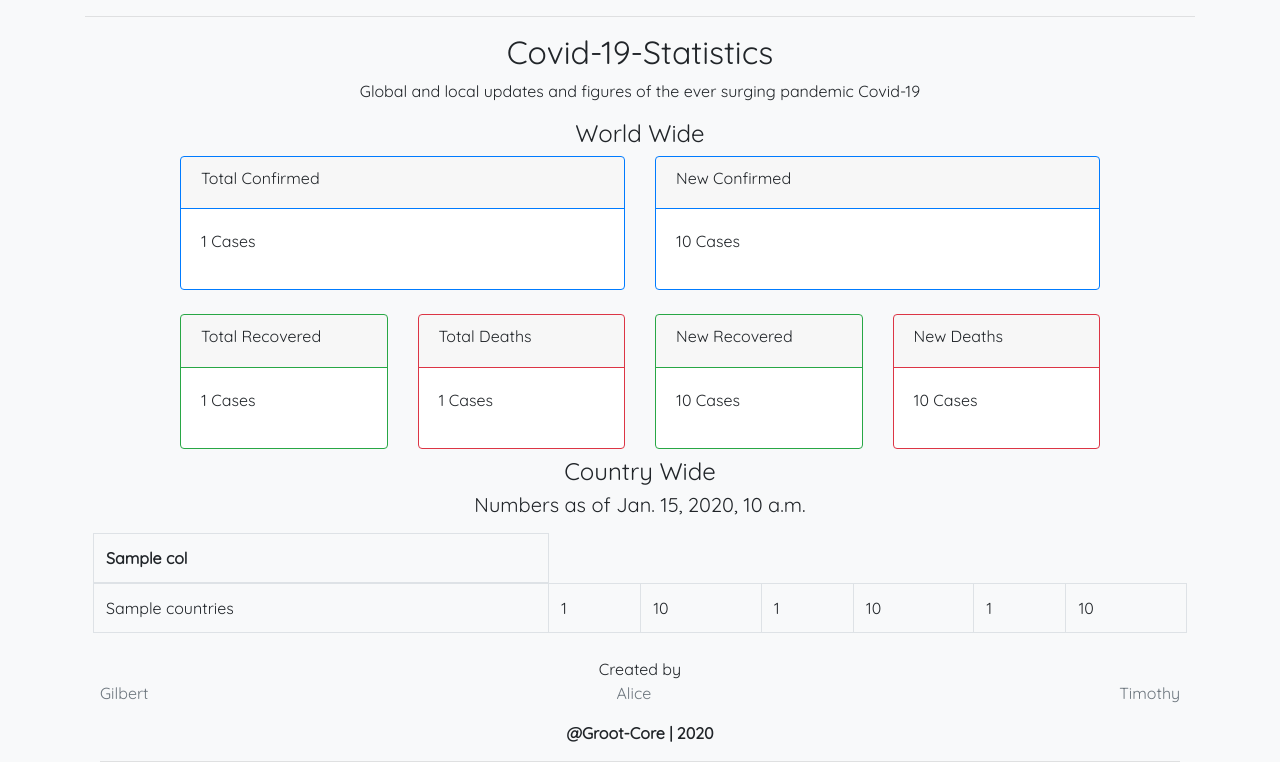
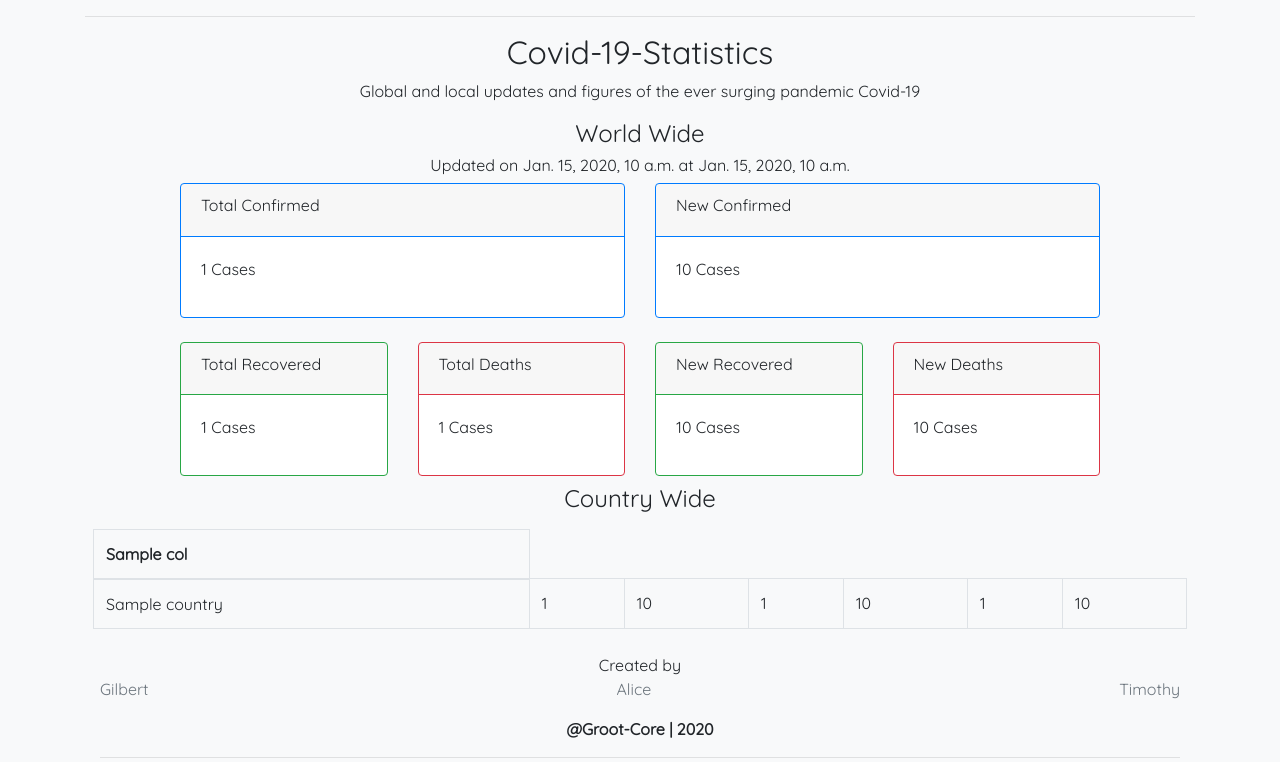
Before and after one commit to wwangwe/Covid-19-Updates, a Django app: template analysis/templates/analysis/index.html in a window 1280 px wide. Shown: the part 72-834 px from the top of the page. Run offline with Django 3.2, Linux system fonts and the light colour scheme; the template is opened without the code that fills it: most values are stand-ins (such as "Sample title", 1, 10 or a date in 2020); some libraries are stand-ins or nearby versions.

Commit message:
Change context format to fit updated in view

```diff
--- a/analysis/templates/analysis/index.html
+++ b/analysis/templates/analysis/index.html
@@ -11,6 +11,7 @@
     <h1 class="text-center text-danger">{{error_msg}}</h1>
 {% else %}
 <h4 class="text-center">World Wide</h4>
+<h6 class="text-center"> Updated on {{date}} at {{time}}</h6>
 <div>
     <div class="row h-75 justify-content-center align-items-center">
         <div class="col-sm-5">
@@ -19,7 +20,7 @@
                     <h6>Total Confirmed</h6>
                 </div>
                 <div class="card-body">
-                    <p>{{ dict.total_confirmed|intword|intcomma }} Cases </p>
+                    <p>{{ world.TotalConfirmed|intword|intcomma }} Cases </p>
                 </div>
             </div>
             <div class="row justify-content-center align-items-center">
@@ -29,7 +30,7 @@
                             <h6>Total Recovered</h6>
                         </div>
                         <div class="card-body">
-                            <p>{{dict.total_recovered|intword|intcomma}} Cases</p>
+                            <p>{{world.TotalRecovered|intword|intcomma}} Cases</p>
                         </div>
                     </div>
                 </div>
@@ -39,7 +40,7 @@
                             <h6>Total Deaths</h6>
                         </div>
                         <div class="card-body">
-                            <p>{{dict.total_deaths|intword|intcomma}} Cases</p>
+                            <p>{{world.TotalDeaths|intword|intcomma}} Cases</p>
                         </div>
                     </div>
                 </div>
@@ -51,7 +52,7 @@
                     <h6>New Confirmed</h6>
                 </div>
                 <div class="card-body">
-                    <p>{{dict.new_confirmed|intword|intcomma}} Cases</p>
+                    <p>{{world.NewConfirmed|intword|intcomma}} Cases</p>
                 </div>
             </div>
             <div class="row justify-content-center align-items-center">
@@ -61,7 +62,7 @@
                             <h6>New Recovered</h6>
                         </div>
                         <div class="card-body">
-                            <p>{{dict.new_recovered|intword|intcomma}} Cases</p>
+                            <p>{{world.NewRecovered|intword|intcomma}} Cases</p>
                         </div>
                     </div>
                 </div>
@@ -71,7 +72,7 @@
                             <h6>New Deaths</h6>
                         </div>
                         <div class="card-body">
-                            <p>{{dict.new_deaths|intword|intcomma}} Cases</p>
+                            <p>{{world.NewDeaths|intword|intcomma}} Cases</p>
                         </div>
                     </div>
                 </div>
@@ -80,7 +81,6 @@
     </div>
 </div>
 <h4 class="text-center">Country Wide</h4>
-<h5 class="text-center">Numbers as of {{dict.date}}</h5>
 <div class="table-responsive p-2">
     <table class="table table-bordered">
         <thead>
@@ -91,15 +91,15 @@
             </tr>
         </thead>
         <tbody>
-            {% for row in rows %}
+            {% for country in countries %}
             <tr>
-                <td>{{row.Countries}}</td>
-                <td>{{row.TotalCases|intcomma}}</td>
-                <td>{{row.NewCases|intcomma}}</td>
-                <td>{{row.TotalDeaths|intcomma}}</td>
-                <td>{{row.NewDeaths|intcomma}}</td>
-                <td>{{row.TotalRecoveries|intcomma}}</td>
-                <td>{{row.NewRecoveries|intcomma}}</td>
+                <td>{{country.Country}}</td>
+                <td>{{country.TotalConfirmed|intcomma}}</td>
+                <td>{{country.NewConfirmed|intcomma}}</td>
+                <td>{{country.TotalDeaths|intcomma}}</td>
+                <td>{{country.NewDeaths|intcomma}}</td>
+                <td>{{country.TotalRecovered|intcomma}}</td>
+                <td>{{country.NewRecovered|intcomma}}</td>
             </tr>
             {% endfor %}
         </tbody>
```
